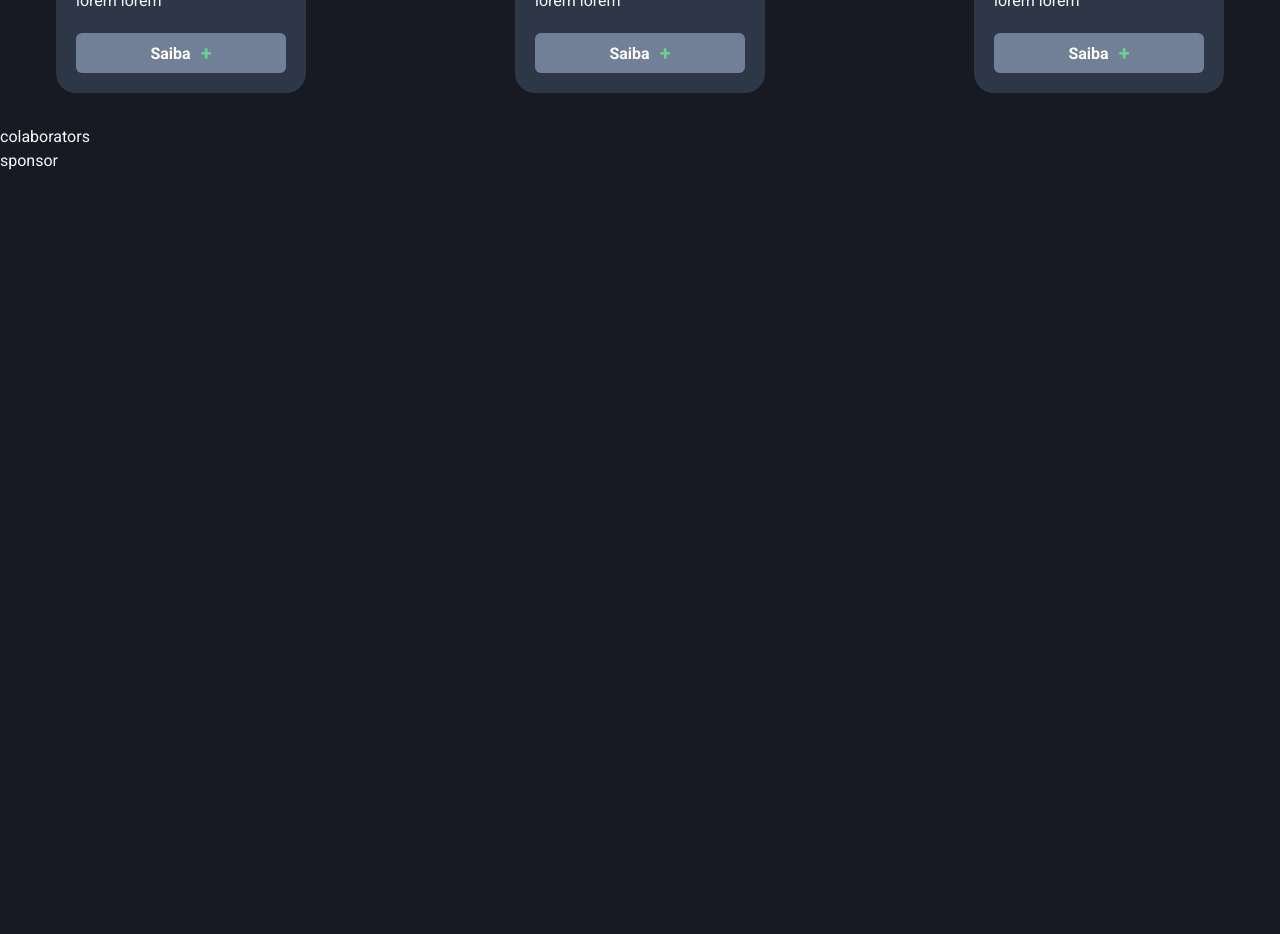
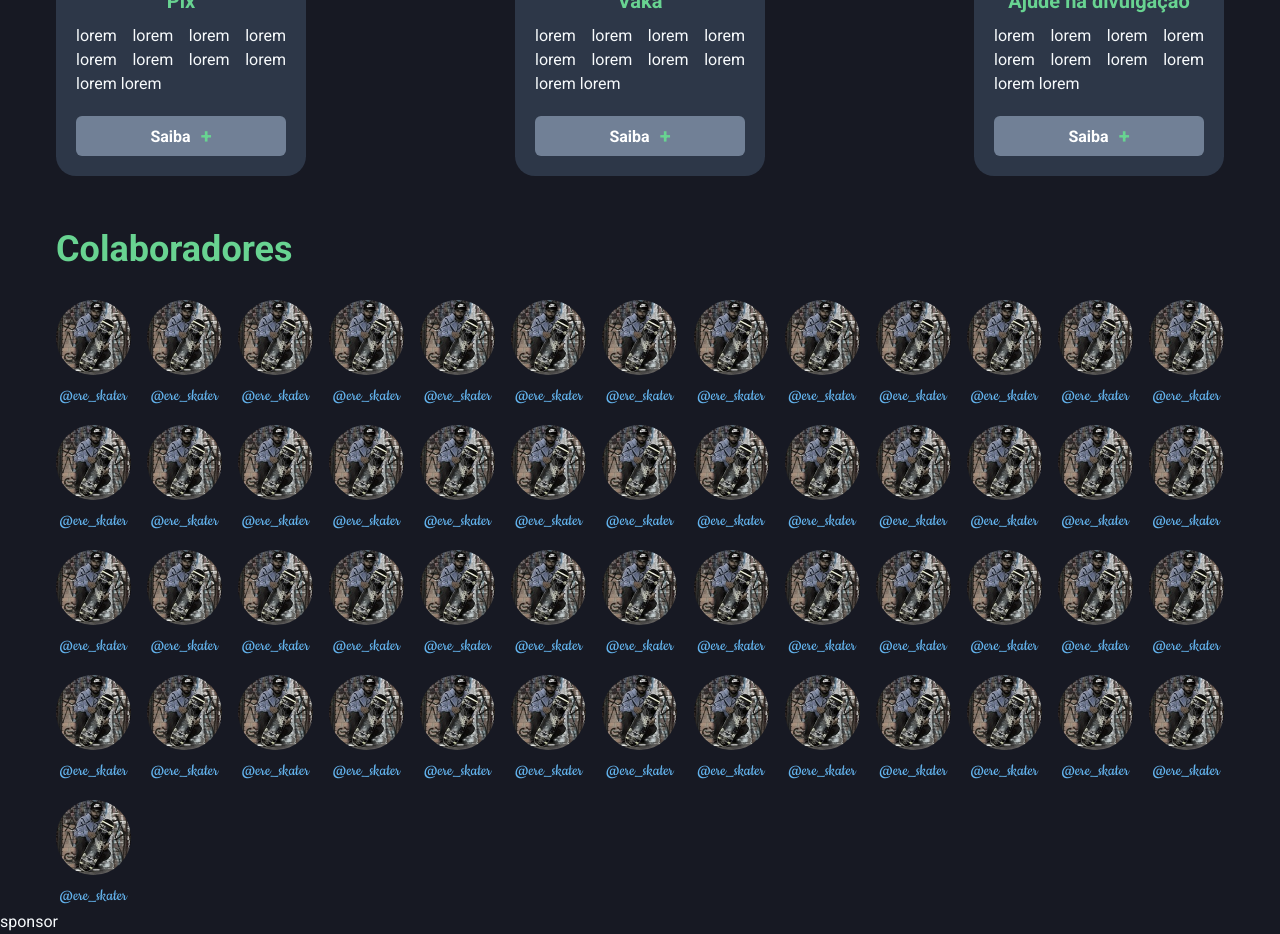
Before and after one commit to nicolaskruger/inQuadra, a Next.js app: page / in a window 1280 px wide. Shown: the part 860-1794 px from the top of the page. Before the commit the page ends 1033 px from the top, so only its background shows below. Built offline with nearby package versions, Linux system fonts and the light colour scheme.

Commit message:
colaborators

```diff
--- /dev/null
+++ b/src/app/Colaborators/ColaboratorCard/index.tsx
@@ -0,0 +1,41 @@
+import { Img, Link, Stack, Text } from "@chakra-ui/react";
+import { FC } from "react";
+
+export type ColaboratorCardProps = {
+    name: string,
+
+}
+
+export const ColoboratorCard: FC<ColaboratorCardProps> = ({ name }) => {
+    return (
+        <Link
+            target={"_blank"}
+            href={`https://instagram.com/${name}/`}
+            style={
+                {
+                    textDecoration: "none"
+                }
+            }
+        >
+            <Stack
+                align={"center"}
+            >
+                <Img
+                    src={`/colaborators/${name}.jpg`}
+                    filter={"grayscale(.5)"}
+                    borderRadius={"full"}
+                    height={["30px", "50px", "60px", "75px"]}
+                    width={["30px", "50px", "60px", "75px"]}
+                />
+                <Text
+                    fontSize={["sm", "md", "lg"]}
+                    textDecor={"none"}
+                    color={"blue.300"}
+                    fontFamily={'Cookie, cursive'}
+                >
+                    {`@${name}`}
+                </Text>
+            </Stack>
+        </Link>
+    )
+}
--- a/src/app/Colaborators/index.tsx
+++ b/src/app/Colaborators/index.tsx
@@ -1,9 +1,37 @@
+import { Flex, SimpleGrid, Stack, Wrap } from "@chakra-ui/react";
 import { FC } from "react";
+import { ContainerInQ } from "../../components/Container";
+import { OffsetWrapperAncor } from "../../components/OffsetWrapperAncor";
+import { Title } from "../../components/Title";
+import { ColaboratorCardProps, ColoboratorCard } from "./ColaboratorCard";
+
+const list: ColaboratorCardProps[] = " ".repeat(53).split("").map((_) =>
+({
+    name: "ere_skater"
+})
+)
 
 export const Colaborators: FC = () => {
     return (
-        <div>
-            colaborators
-        </div>
+        <OffsetWrapperAncor id="colaboradores">
+
+            <ContainerInQ>
+                <Stack>
+                    <Title>
+                        Colaboradores
+                    </Title>
+                    <Wrap
+                        spacing={"15px"}
+                        justify={"space-between"}
+                    >
+                        {
+                            list.map(({ name }, index) => (
+                                <ColoboratorCard key={index} name={name} />
+                            ))
+                        }
+                    </Wrap>
+                </Stack>
+            </ContainerInQ>
+        </OffsetWrapperAncor>
     )
 }
--- a/src/app/HowHelp/index.tsx
+++ b/src/app/HowHelp/index.tsx
@@ -1,4 +1,4 @@
-import { Flex, Link, Text } from "@chakra-ui/react";
+import { Flex, Link, Stack, Text } from "@chakra-ui/react";
 import { FC, ReactNode } from "react";
 import { ContainerInQ } from "../../components/Container";
 import { OffsetWrapperAncor } from "../../components/OffsetWrapperAncor";
@@ -39,7 +39,10 @@ export const HowHelp: FC = () => {
     ]
     return (
         <OffsetWrapperAncor id="ajudar">
-            <ContainerInQ >
+            <ContainerInQ display={"flex"} direction="column" >
+                <Title>
+                    Como ajudar
+                </Title>
                 <Flex my={"8"} w="100%" justifyContent={["space-evenly", "space-evenly", "space-between"]} wrap={"wrap"} gap="30px">
                     {list.map(({ children, ...props }) => (
                         <HowHelpCard key={props.title} {...props} >
--- a/src/app/commonComponents/Drawer/index.tsx
+++ b/src/app/commonComponents/Drawer/index.tsx
@@ -12,6 +12,7 @@ import { DrawerCardButton, DrawerCardButtonProps, } from "./DrawerCard";
 import { AiFillPicture } from "react-icons/ai"
 import { FaHandsHelping } from "react-icons/fa";
 import { MdSkateboarding } from "react-icons/md";
+import { BsFillPeopleFill } from "react-icons/bs";
 import { IconType } from "react-icons";
 
 
@@ -35,6 +36,11 @@ export const MenuDrawer: FC = () => {
             title: "Como ajudar",
             id: "#ajudar"
         },
+        {
+            icon: BsFillPeopleFill,
+            title: "Colaboradores",
+            id: "#colaboradores"
+        }
     ]
 
     return (
--- a/src/pages/_document.tsx
+++ b/src/pages/_document.tsx
@@ -13,7 +13,7 @@ class MyDocument extends Document {
                     <link rel="preconnect" href="https://fonts.googleapis.com" />
                     <link rel="preconnect" href="https://fonts.gstatic.com" />
                     <link href="https://fonts.googleapis.com/css2?family=Roboto:wght@400;500;700&display=swap" rel="stylesheet" />
-
+                    <link href="https://fonts.googleapis.com/css2?family=Cookie&family=Poppins:wght@400;500&display=swap" rel="stylesheet" />
                 </Head>
                 <body>
                     <Main />
```
Also changed, not shown: public/colaborators/ere_skater.jpg (added).
